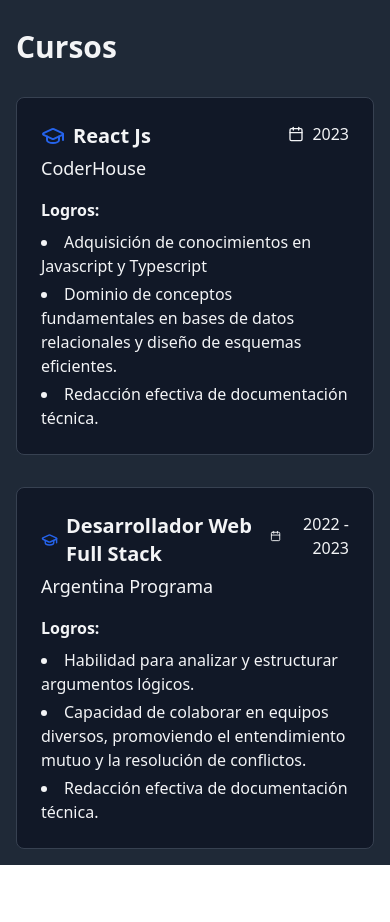
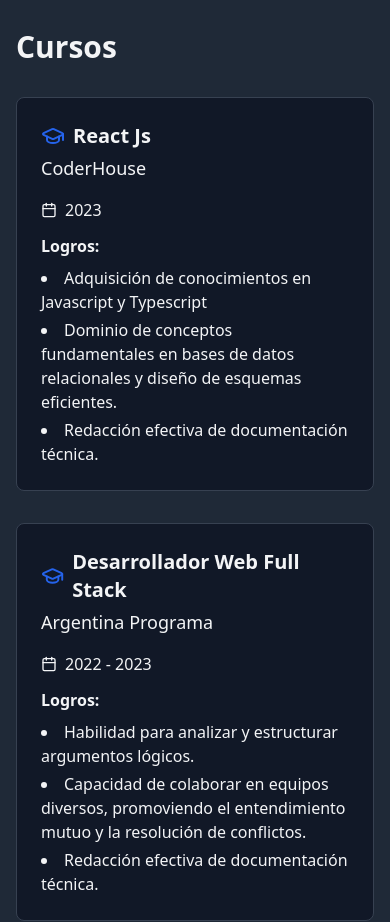
Before and after one commit to 35Oz/myportfolio, a React (Vite) app: page /education in a window 390 px wide. Shown: the part 1020-1942 px from the top of the page. Before the commit the page ends 1885 px from the top, so only its background shows below. Built offline with nearby package versions, Linux system fonts and the light colour scheme.

Commit message:
update mobile view in dates of courses, in education page

```diff
--- a/src/Pages/Education.tsx
+++ b/src/Pages/Education.tsx
@@ -117,13 +117,21 @@ const Education: React.FC = () => {
                 </div>
                 <h3 className="text-lg mt-1">{cour.school}</h3>
               </div>
-              <div className="text-right">
+              {/*PC view */}
+              <div className="hidden md:block  md:hiddentext-right">
                 <div className="flex items-center space-x-2 ">
                   <Calendar size={16} />
                   <span>{cour.period}</span>
                 </div>
               </div>
             </div>
+            {/*Mobile view*/}
+            <div className="md:hidden text-right">
+                <div className="flex items-center space-x-2 mb-3">
+                  <Calendar size={16} />
+                  <span>{cour.period}</span>
+                </div>
+              </div>
 
             <div>
               <h4 className="font-semibold mb-2">Logros:</h4>
```
